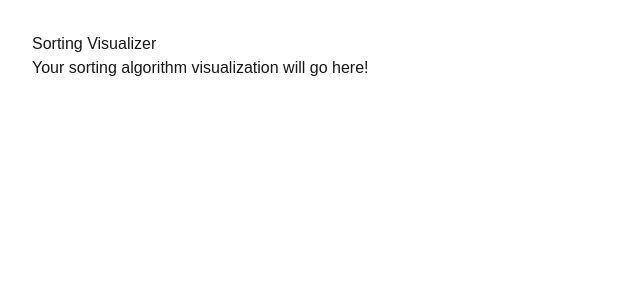
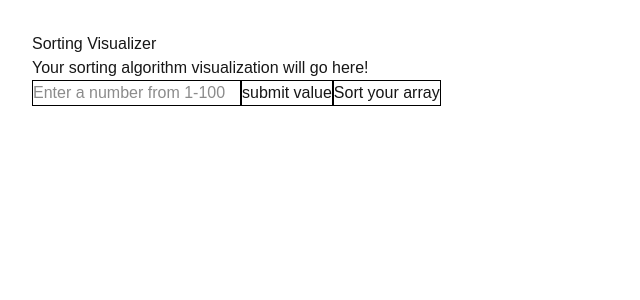
Before and after one commit to graslowsnail/algorithm-visualizer, a Next.js app: page / in a window 1280 px wide. Shown: the top 300 px of the page, without its empty margins (0-640 px from the left). Built offline with nearby package versions, Linux system fonts and the light colour scheme.

Commit message:
added user input, and reworked insertion sort algo to function

```diff
--- a/app/page.tsx
+++ b/app/page.tsx
@@ -1,12 +1,53 @@
+'use client'
 import './utils/sortingAlgo'
+import { useState } from 'react';
+import { createArray } from './utils/sortingAlgo';
+import { sortArray } from './utils/sortingAlgo';
 
 export default function Home() {
+  const [userInput, setUserInput] = useState('')
+  const [userArray, setArray] = useState<number []>([])
+
+  const handleClick = () => {
+    const num = Number(userInput)
+    if(num > 1000) {
+        alert("Max 1000!")
+        return
+    }
+    const newArray = createArray(num)
+    setArray(newArray)
+    console.log('temp array in componet ', newArray)
+  }
+  const handleSortClick = () => {
+    const sortedArray = sortArray(userArray)
+    console.log(sortedArray)
+  }
 
   return (
     <div className="min-h-screen p-8">
       <main>
         <h1>Sorting Visualizer</h1>
         <p>Your sorting algorithm visualization will go here!</p>
+        <input
+          type='number'
+          value={userInput}
+          onChange={(e) => setUserInput(e.target.value)}
+          placeholder="Enter a number from 1-1000 "
+          className='border border-black'
+        />
+
+        <button
+          className='border border-black'
+          onClick={handleClick}>
+            submit value
+        </button>
+
+        <button
+          className='border border-black'
+          onClick={handleSortClick}>
+            Sort your array
+        </button>
+
       </main>
     </div>
   );
--- a/app/utils/sortingAlgo.ts
+++ b/app/utils/sortingAlgo.ts
@@ -1,35 +1,40 @@
 // insertion sort
 
-const unsorted: number [] = [64, 34, 25, 12, 22, 11, 90]
-//const unsorted: number [] = [10, 50, 30]
-let sorted: number [] = []
+export const createArray = (userInput: number) => {
+    const tempArray: number [] = []
+    const usedNumbers = new Set<number>() // keep track of what numbers we have added
+    const maxRange = Math.max(userInput * 10, 1000)
 
-console.log("original unsorted", unsorted)
+    while(tempArray.length < userInput) {
+        let randomNumber = Math.floor(Math.random() * maxRange) + 1
 
-sorted.push(unsorted[0])
-console.log("Sorted", sorted)
-
-unsorted.shift() // remove first element in arr
-console.log("unsorted", unsorted)
-
-for( let i = 0; i < unsorted.length; i++ ){
-    const originalLength = sorted.length
-    for( let y = 0; y <= sorted.length; y++){
-        // if unsorted[i] is less than sorteds current index
-        if( unsorted[i] < sorted[y]){
-            // splice(index, deleteCount, item to add)
-            // y = where to start, the position
-            // 0 = how many items to delete(we dont want to delete anyting)
-            // unsorted[i] = what to insert
-            sorted.splice(y, 0, unsorted[i])
-            break;
-        }
-        if(y === originalLength){
-            sorted.push(unsorted[i])
-            break;
+        if(!usedNumbers.has(randomNumber)){
+            usedNumbers.add(randomNumber)
+            tempArray.push(randomNumber)
         }
     }
+    return tempArray
 }
 
+export const sortArray = (tempArray: number []) => {
+    let unsortedArray: number [] = tempArray;
+    let sortedArray: number [] = []
 
-console.log('new sorted  list lol', sorted)
+    sortedArray.push(unsortedArray[0]) // add first number into sorted array
+    unsortedArray.shift()// remove first element in unsoreted array
+
+    for( let x = 0; x < unsortedArray.length; x++){
+        const originalLength = sortedArray.length
+        for( let y = 0; y <= sortedArray.length; y++){
+            if(unsortedArray[x] < sortedArray[y]){
+                sortedArray.splice(y, 0, unsortedArray[x])
+                break
+            }
+            if(y === originalLength){
+                sortedArray.push(unsortedArray[x])
+                break
+            }
+        }
+    }
+    return sortedArray
+}
```
